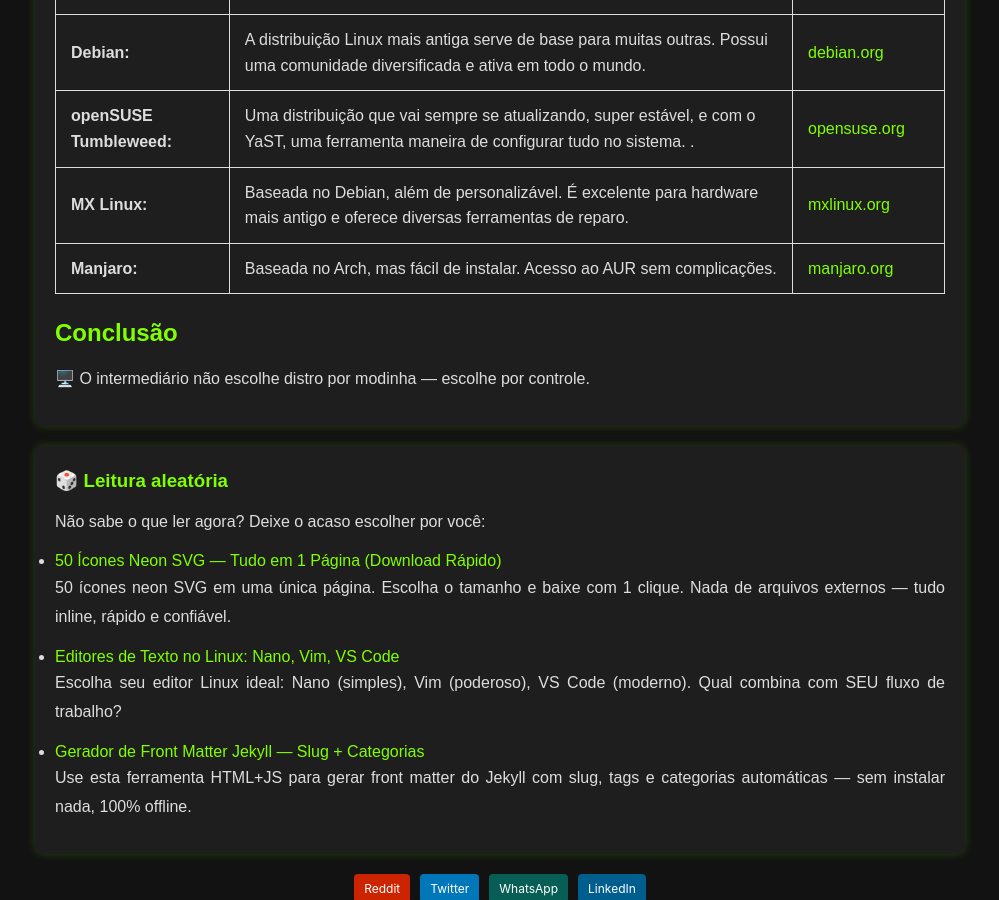
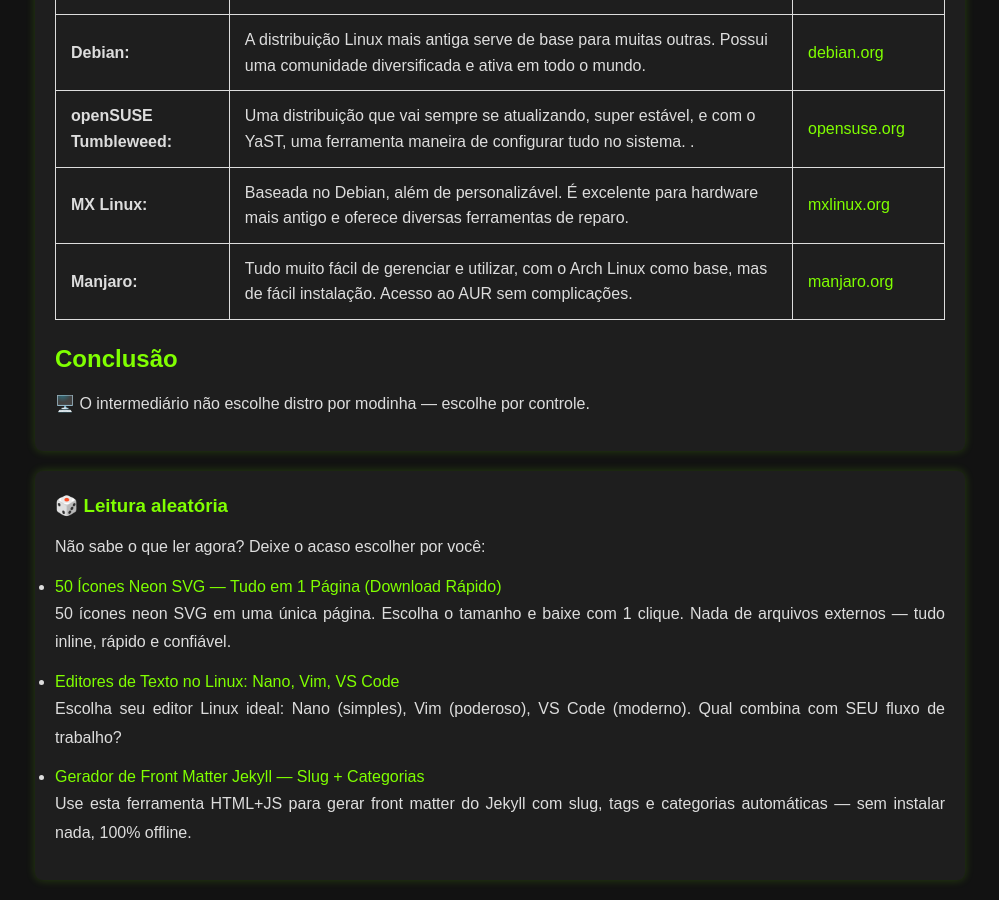
Before and after one commit to Piolinux/piolinux-site, a Jekyll site: the page built from _pages/distros/distros-intermediario.md, in a window 1280 px wide and 900 px high, scrolled down 464 px. Shown: the whole window, without its empty margins (140-1139 px from the left). Built offline with Jekyll 4.4.1, drawn with Linux system fonts in a browser that asks for light colours.

Commit message:
Update distros-intermediario.md

```diff
--- a/_pages/distros/distros-intermediario.md
+++ b/_pages/distros/distros-intermediario.md
@@ -70,7 +70,7 @@ permalink: /distros/intermediario/
       <td data-label="
 
         Distro"><strong>Manjaro:</strong></td>
-      <td data-label="Descrição">Baseada no Arch, mas fácil de instalar. Acesso ao AUR sem complicações.</td>
+      <td data-label="Descrição">Tudo muito fácil de gerenciar e utilizar, com o Arch Linux como base, mas de fácil instalação. Acesso ao AUR sem complicações.</td>
       <td data-label="Site"><a href="https://manjaro.org" target="_blank">manjaro.org</a></td>
     </tr>
   </tbody>
```
